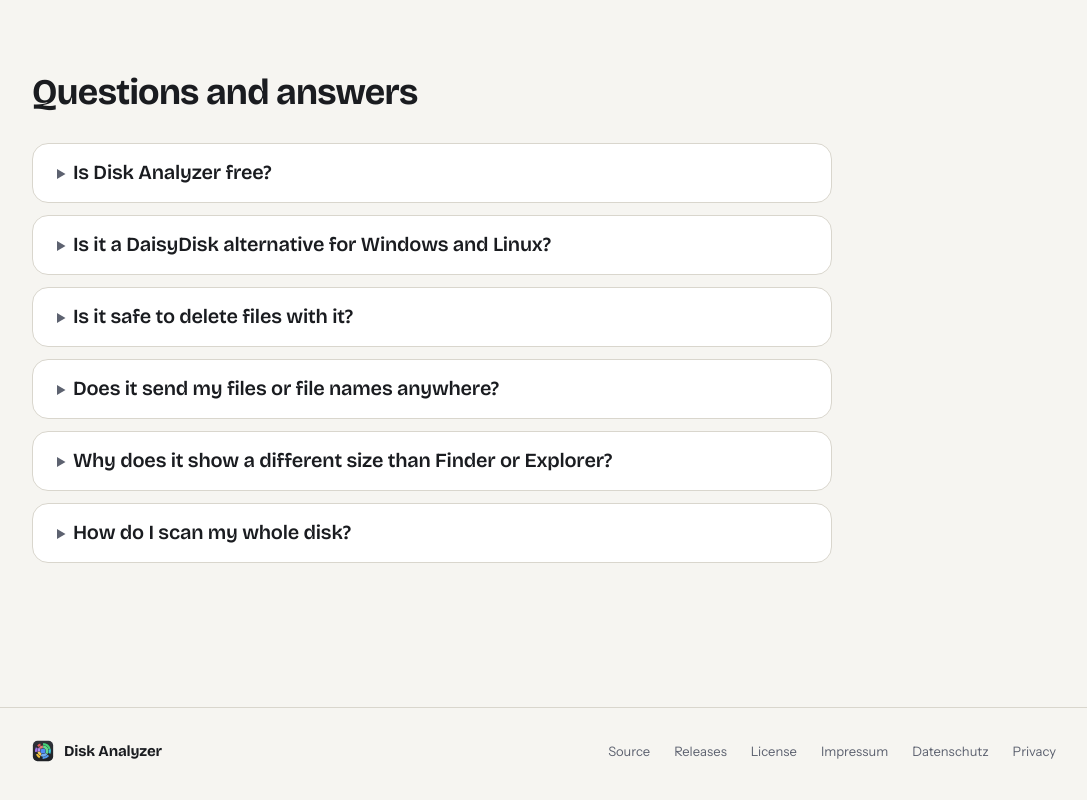
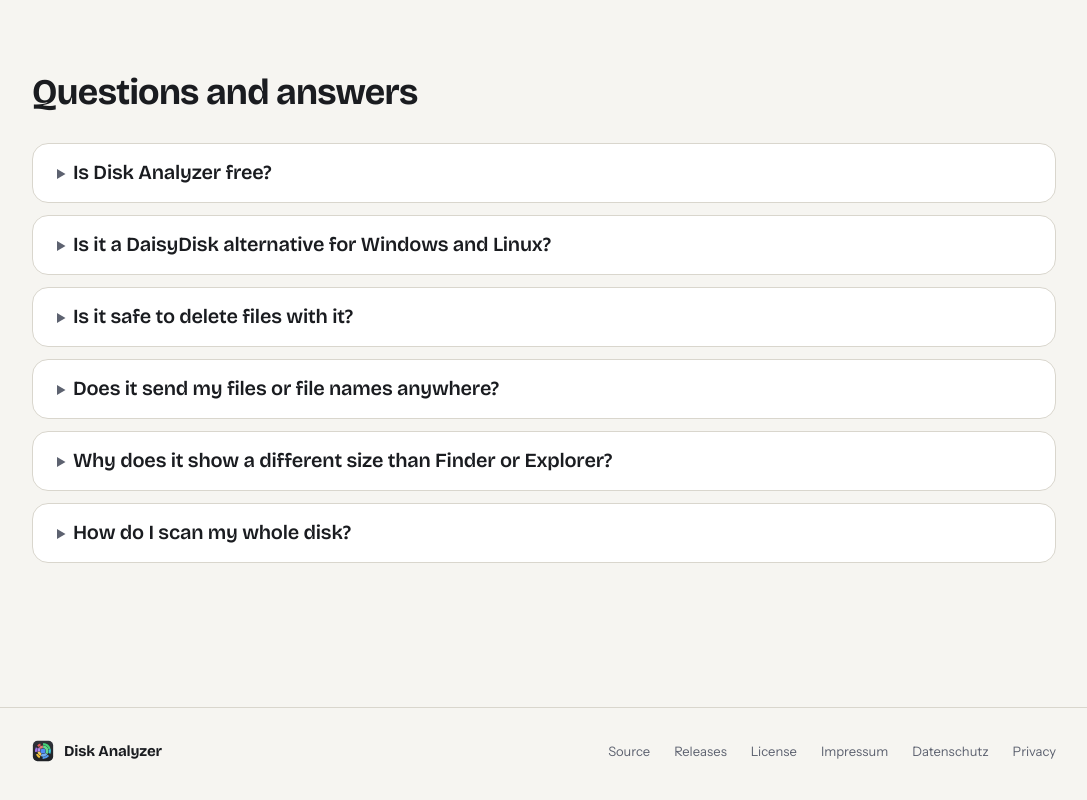
Before and after one commit to Fee0/disk_analyzer, a plain HTML site: page site/index.html in a window 1280 px wide. Shown: the part 3847-4647 px from the top of the page, without its empty margins (96-1183 px from the left). Drawn offline with Linux system fonts and the light colour scheme; no server answers; files whose address does not match are found by name.

Commit message:
Let the website's FAQ span the full content width
Co-Authored-By: Claude Opus 5.5 <noreply@anthropic.com>

```diff
--- a/site/style.css
+++ b/site/style.css
@@ -210,7 +210,7 @@ a:hover { text-decoration: underline; text-underline-offset: 3px; }
   .donate-qr figcaption { font: 500 11px/1 var(--font-mono); letter-spacing: .06em; text-transform: uppercase; color: var(--text-dim); }
   @media (max-width: 520px) { .da-support .donate-card { flex-direction: column; } .donate-qr { align-self: flex-start; } }
 
-  .faq { display: flex; flex-direction: column; gap: var(--space-3); max-width: 800px; }
+  .faq { display: flex; flex-direction: column; gap: var(--space-3); }
   .faq details { padding: 0; }
   .faq summary { cursor: pointer; padding: var(--space-4) var(--space-6); border-radius: var(--radius-lg); }
   .faq summary h3 { display: inline; }
```
